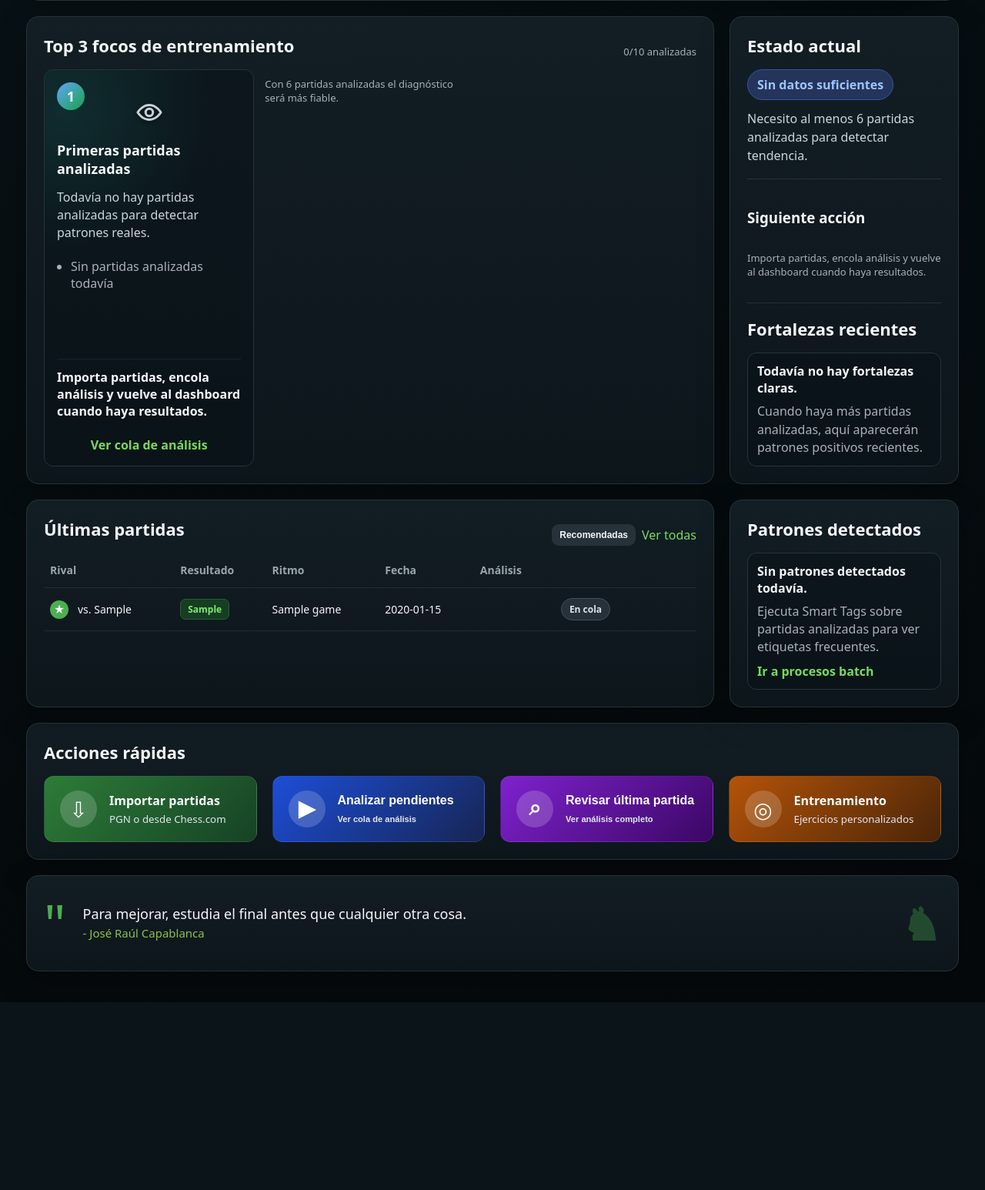
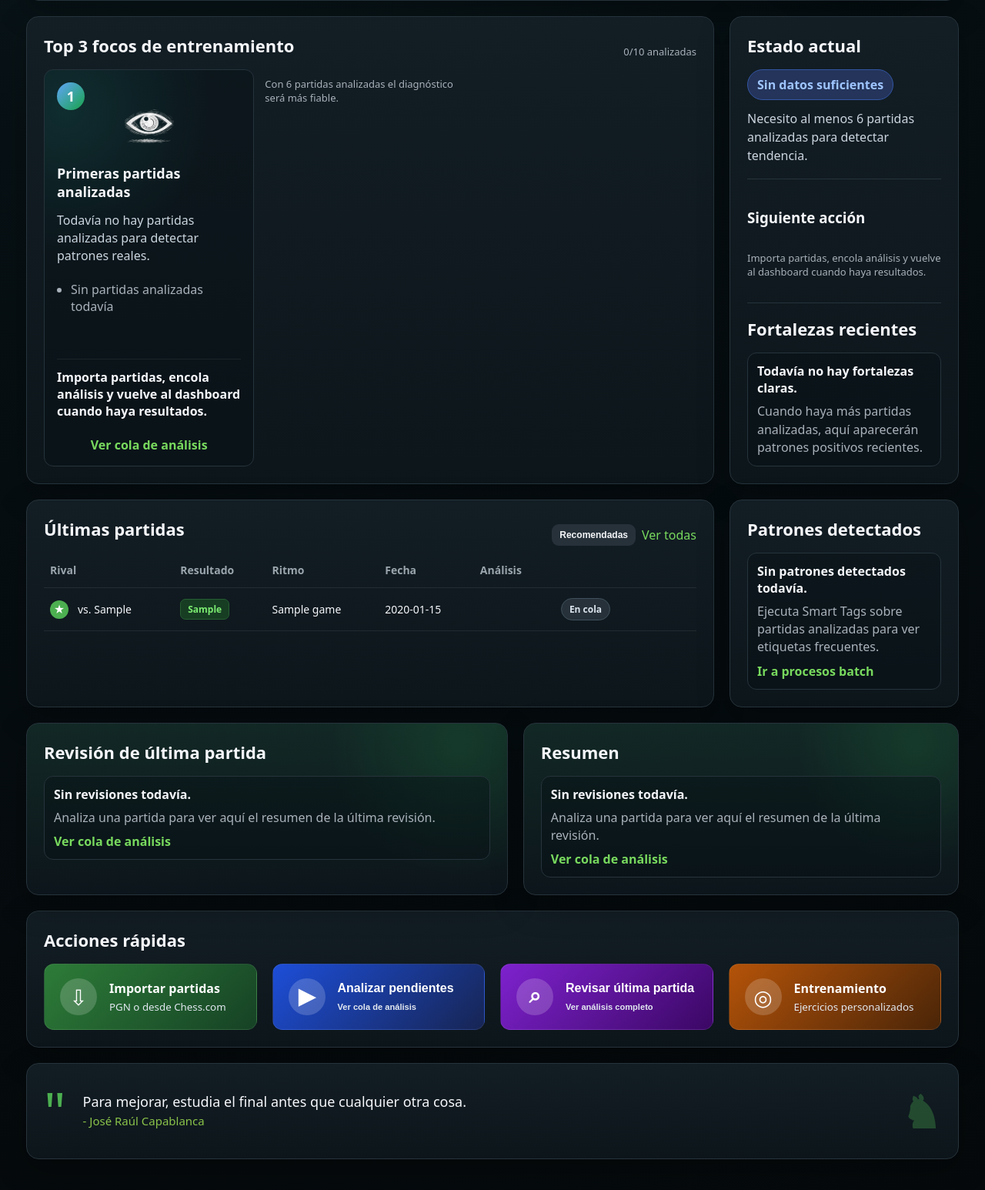
Before and after one commit to sperales/chess-coach, a PHP site: page /app.php in a window 1280 px wide. Shown: the part 905-2451 px from the top of the page at 77% size. Before the commit the page ends 2207 px from the top, so only its background shows below. Run offline with PHP 8.4, Linux system fonts and the light colour scheme; a user stored in the database is signed in; data comes from the database, SQL or seed files in the repository; tables that the repository leaves empty hold one stand-in row (values such as "Sample post").

Commit message:
feat: add latest review home panels

```diff
--- a/app.php
+++ b/app.php
@@ -105,6 +105,18 @@ $greeting = $hour < 12 ? 'Buenos días' : ($hour < 21 ? 'Buenas tardes' : 'Buena
     </section>
   </section>
 
+  <section class="home-review-grid">
+    <section class="panel home-review-card" id="latestReviewCard">
+      <h2>Revisión de última partida</h2>
+      <p class="muted">Cargando última revisión...</p>
+    </section>
+
+    <section class="panel home-review-counts-card" id="latestReviewCountsCard">
+      <h2>Resumen</h2>
+      <p class="muted">Cargando resumen...</p>
+    </section>
+  </section>
+
   <section class="quick-panel-wrap">
     <section class="panel quick-panel">
       <h2>Acciones rápidas</h2>
--- a/assets/css/app.css
+++ b/assets/css/app.css
@@ -818,7 +818,7 @@ label {
   .topbar .brand {
     display:flex
   }
-  .metric-grid,.quick-grid,.home-grid,.home-middle-grid,.import-grid {
+  .metric-grid,.quick-grid,.home-grid,.home-middle-grid,.home-review-grid,.import-grid {
     grid-template-columns:1fr
   }
   .dashboard {
@@ -1314,7 +1314,7 @@ body.login-page::before {
   min-width:0;
   overflow:visible
 }
-.app-area,.dashboard,.hero-card,.panel,.metric-card,.quick-card,.home-grid,.home-middle-grid,.metric-grid,.quick-grid {
+.app-area,.dashboard,.hero-card,.panel,.metric-card,.quick-card,.home-grid,.home-middle-grid,.home-review-grid,.metric-grid,.quick-grid {
   min-width:0;
   max-width:100%
 }
@@ -1341,7 +1341,7 @@ body.login-page::before {
     height:58px!important;
     max-width:52vw!important
   }
-  .metric-grid,.quick-grid,.home-grid,.home-middle-grid,.import-grid {
+  .metric-grid,.quick-grid,.home-grid,.home-middle-grid,.home-review-grid,.import-grid {
     grid-template-columns:minmax(0,1fr)!important
   }
   .dashboard {
@@ -1690,6 +1690,84 @@ body.login-page::before {
 .review-count small {
   color:var(--muted);
   display:block
+}
+.home-review-grid {
+  display:grid;
+  grid-template-columns:minmax(0,1.05fr) minmax(320px,.95fr);
+  gap:20px;
+  margin-top:20px
+}
+.home-review-card,
+.home-review-counts-card {
+  background:
+    radial-gradient(circle at 90% 14%, rgba(47,202,90,.12), transparent 28%),
+    linear-gradient(180deg,rgba(19,42,38,.96),rgba(13,22,27,.96))
+}
+.home-review-head {
+  display:flex;
+  align-items:flex-start;
+  justify-content:space-between;
+  gap:18px;
+  padding-bottom:14px;
+  margin-bottom:16px;
+  border-bottom:1px solid rgba(255,255,255,.08)
+}
+.home-review-head h2 {
+  margin-bottom:8px
+}
+.home-review-head p {
+  margin:0;
+  color:#a9b1ba;
+  font-weight:800
+}
+.home-review-piece {
+  color:rgba(255,255,255,.12);
+  font-size:58px;
+  line-height:1;
+  text-decoration:none
+}
+.home-review-coach {
+  display:grid;
+  grid-template-columns:76px minmax(0,1fr);
+  gap:18px;
+  align-items:start
+}
+.home-review-coach .coach-avatar {
+  border-radius:18px;
+  border-color:#2c4a35;
+  box-shadow:none
+}
+.home-review-coach h3 {
+  margin:0 0 8px;
+  font-size:21px
+}
+.home-review-coach p {
+  margin:0;
+  color:#cbd5df;
+  line-height:1.45
+}
+.home-review-kpis {
+  grid-template-columns:repeat(3,minmax(0,1fr));
+  margin-top:22px
+}
+.home-review-kpis div {
+  background:rgba(7,16,20,.46)
+}
+.home-review-counts {
+  height:calc(100% - 42px);
+  align-content:start
+}
+.home-review-counts .review-count {
+  background:rgba(7,16,20,.46)
+}
+.home-review-counts .review-count span {
+  flex:0 0 38px;
+  width:38px;
+  height:38px
+}
+.home-review-counts .review-count strong {
+  min-width:32px;
+  color:#fff
 }
 .review-chart-panel canvas {
   width:100%;
@@ -1947,7 +2025,7 @@ body.login-page::before {
   flex-wrap:wrap
 }
 @media(max-width:980px) {
-  .review-summary-grid,.review-board-grid {
+  .review-summary-grid,.review-board-grid,.home-review-grid {
     grid-template-columns:minmax(0,1fr)!important
   }
   .review-kpis {
@@ -1969,6 +2047,12 @@ body.login-page::before {
 @media(max-width:640px) {
   .review-summary-grid {
     gap:14px
+  }
+  .home-review-coach {
+    grid-template-columns:minmax(0,1fr)
+  }
+  .home-review-piece {
+    display:none
   }
   .coach-comment {
     flex-direction:column
@@ -2270,21 +2354,16 @@ select {
   border-top:1px solid rgba(255,255,255,.07)
 }
 .trainer-focus-icon {
-  height:42px;
+  height:58px;
   display:grid;
   place-items:center;
-  margin:18px auto 2px;
+  margin:22px auto 12px;
   color:#c9d0d6
 }
-.trainer-focus-icon svg {
-  width:38px;
-  height:38px;
-  fill:none;
-  stroke:currentColor;
-  stroke-width:1.9;
-  stroke-linecap:round;
-  stroke-linejoin:round;
-  filter:drop-shadow(0 2px 3px rgba(0,0,0,.45))
+.trainer-focus-icon img {
+  width:64px;
+  height:64px;
+  object-fit:contain
 }
 .trainer-focus-card a,.trainer-strength a {
   color:#78d95e;
--- a/assets/js/dashboard.js
+++ b/assets/js/dashboard.js
@@ -1,5 +1,6 @@
 let games = [];
 let dashboardData = null;
+let latestReviewData = null;
 let currentPage = 1;
 let pagination = { page: 1, per_page: (window.CHESS_COACH_CONFIG && window.CHESS_COACH_CONFIG.gamesPerPage) || 50, total: 0, pages: 1 };
 let stats = { recent10: { total: 0, wins: 0, losses: 0, draws: 0 }, analysis_accuracy: { average: null, analyzed_games: 0 }, queue: { pending_total: 0 } };
@@ -27,6 +28,7 @@ async function load(page = currentPage) {
   currentPage = pagination.page || currentPage;
   stats = gamesPayload.stats || stats;
   dashboardData = trainerPayload;
+  latestReviewData = await loadLatestReview();
 
   render();
   schedulePollingIfNeeded();
@@ -38,7 +40,19 @@ function render() {
   renderRows();
   renderPagination();
   renderPatterns();
+  renderLatestReview();
   updateGamesPanelTabs();
+}
+
+async function loadLatestReview() {
+  const latestDone = games.find(game => game.analysis_status === 'done');
+  if (!latestDone || !latestDone.id) return null;
+  try {
+    return await dashboardGet(`api/review.php?id=${Number(latestDone.id)}`);
+  } catch (error) {
+    console.warn(error);
+    return null;
+  }
 }
 
 function renderStats() {
@@ -216,12 +230,12 @@ function renderFocus() {
 function focusIconSvg(focus, index) {
   const title = ((focus && focus.title) || '').toLowerCase();
   if (title.indexOf('táct') !== -1 || title.indexOf('tact') !== -1 || index === 0) {
-    return '<svg viewBox="0 0 24 24" aria-hidden="true"><path d="M2.5 12s3.5-6 9.5-6 9.5 6 9.5 6-3.5 6-9.5 6-9.5-6-9.5-6Z"/><circle cx="12" cy="12" r="3"/></svg>';
+    return '<img src="assets/images/focus/ojo.png" alt="" loading="lazy">';
   }
   if (title.indexOf('final') !== -1 || index === 2) {
-    return '<svg viewBox="0 0 24 24" aria-hidden="true"><path d="M5 21V4"/><path d="M5 5h12l-3 4 3 4H5"/></svg>';
+    return '<img src="assets/images/focus/bandera.png" alt="" loading="lazy">';
   }
-  return '<svg viewBox="0 0 24 24" aria-hidden="true"><circle cx="12" cy="12" r="8"/><circle cx="12" cy="12" r="4"/><path d="M12 2v4M12 18v4M2 12h4M18 12h4"/></svg>';
+  return '<img src="assets/images/focus/diana.png" alt="" loading="lazy">';
 }
 
 function focusLinkLabel(url) {
@@ -477,6 +491,93 @@ function renderPatterns() {
   `;
 }
 
+function renderLatestReview() {
+  const card = document.getElementById('latestReviewCard');
+  const countsCard = document.getElementById('latestReviewCountsCard');
+  if (!card || !countsCard) return;
+  if (!latestReviewData || !latestReviewData.ok) {
+    const empty = `
+      <div class="empty-state compact">
+        <strong>Sin revisiones todavía.</strong>
+        <span>Analiza una partida para ver aquí el resumen de la última revisión.</span>
+        <a href="analysis-pending.php">Ver cola de análisis</a>
+      </div>
+    `;
+    card.innerHTML = `<h2>Revisión de última partida</h2>${empty}`;
+    countsCard.innerHTML = `<h2>Resumen</h2>${empty}`;
+    return;
+  }
+  const game = latestReviewData.game || {};
+  const summary = latestReviewData.summary || {};
+  const gameId = Number(game.id || 0);
+  const tags = (summary.smart_tags || []).slice(0, 2);
+  card.innerHTML = `
+    <div class="home-review-head">
+      <div>
+        <h2>Revisión de última partida</h2>
+        <p>${escapeHtml(latestReviewMeta(game))}</p>
+      </div>
+      ${gameId ? `<a class="home-review-piece" href="review.php?id=${gameId}" aria-label="Abrir revisión">♞</a>` : '<span class="home-review-piece">♞</span>'}
+    </div>
+    <div class="home-review-coach">
+      <div class="coach-avatar">♞</div>
+      <div>
+        <h3>${escapeHtml(summary.headline || 'Revisión de partida')}</h3>
+        <p>${escapeHtml(summary.comment || 'Vamos a revisar los momentos importantes.')}</p>
+        ${tags.length ? `<div class="smart-tag-list review-tags">${tags.map(smartTagChip).join('')}</div>` : ''}
+      </div>
+    </div>
+    <div class="review-kpis home-review-kpis">
+      <div><span>Accuracy</span><b>${formatReviewNumber(summary.accuracy)}</b></div>
+      <div><span>ACPL</span><b>${formatReviewNumber(summary.acpl)}</b></div>
+      <div><span>Jugadas</span><b>${Number(summary.moves || 0)}</b></div>
+    </div>
+  `;
+  const labels = [
+    ['best', 'Mejor'],
+    ['excellent', 'Excelente'],
+    ['good', 'Buena'],
+    ['inaccuracy', 'Imprecisión'],
+    ['mistake', 'Error'],
+    ['blunder', 'Decisión grave']
+  ];
+  const counts = summary.counts || {};
+  countsCard.innerHTML = `
+    <h2>Resumen</h2>
+    <div class="review-counts home-review-counts">
+      ${labels.map(([key, label]) => `
+        <div class="review-count ${key}">
+          <span>${homeBucketIcon(key)}</span>
+          <strong>${Number(counts[key] || 0)}</strong>
+          <small>${escapeHtml(label)}</small>
+        </div>
+      `).join('')}
+    </div>
+  `;
+}
+
+function latestReviewMeta(game) {
+  const white = game.white_player || 'Blancas';
+  const black = game.black_player || 'Negras';
+  const result = game.result_raw || '-';
+  const date = game.played_at || (game.imported_at || '').slice(0, 10) || '-';
+  return `${white} vs ${black} • ${result} • ${date}`;
+}
+
+function formatReviewNumber(value) {
+  const num = Number(value);
+  return Number.isFinite(num) ? num.toFixed(1).replace(/\.0$/, '') : '--';
+}
+
+function homeBucketIcon(bucket) {
+  if (bucket === 'best' || bucket === 'good') return '↑';
+  if (bucket === 'excellent') return '★';
+  if (bucket === 'inaccuracy') return '?!';
+  if (bucket === 'mistake') return '↓';
+  if (bucket === 'blunder') return '??';
+  return '•';
+}
+
 function setGamesPanelMode(mode) {
   gamesPanelMode = mode === 'recommended' ? 'recommended' : 'latest';
   renderRows();
--- a/service-worker.js
+++ b/service-worker.js
@@ -21,6 +21,9 @@ const ASSETS = [
   './assets/js/review.js',
   './assets/images/background_login.png',
   './assets/images/home_greeting_background.jpg',
+  './assets/images/focus/ojo.png',
+  './assets/images/focus/diana.png',
+  './assets/images/focus/bandera.png',
   './assets/pieces/Set%201/bb.png',
   './assets/pieces/Set%201/bk.png',
   './assets/pieces/Set%201/bn.png',
```
Also changed, not shown: assets/images/focus/bandera.png (added), assets/images/focus/diana.png (added), assets/images/focus/ojo.png (added).
